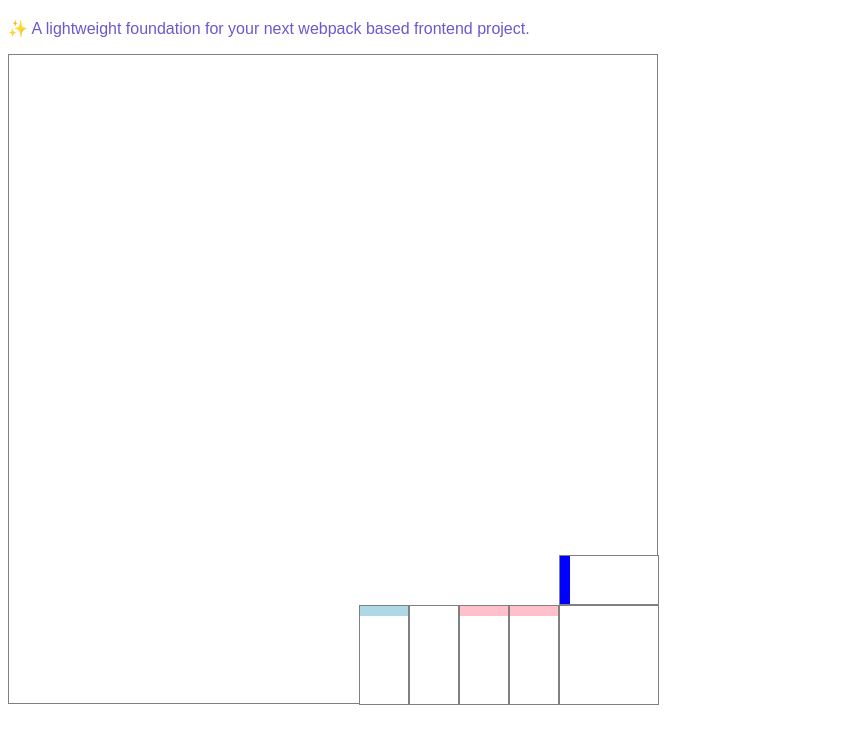
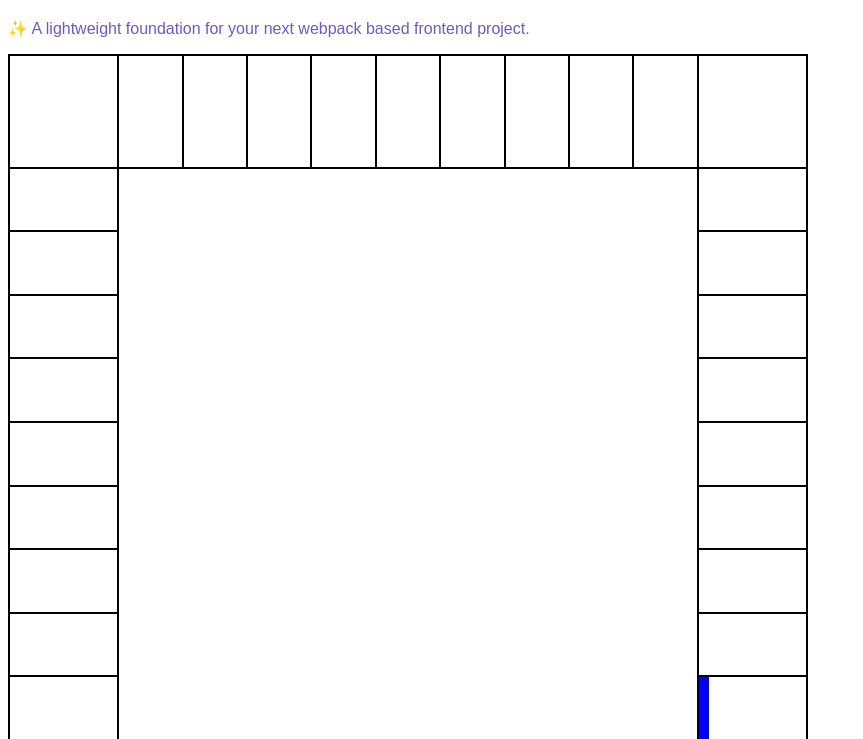
Before and after one commit to m-shaforostov/monopoly, a website built with webpack: page src/index.html in a window 1280 px wide. Shown: the part 61-800 px from the top of the page, without its empty margins (0-863 px from the left). Built offline with nearby package versions, Linux system fonts and the light colour scheme.

Commit message:
field as a table

```diff
--- a/src/index.html
+++ b/src/index.html
@@ -8,5 +8,42 @@
 <body>
   <h1>webpack starter</h1>
   <p>✨ A lightweight foundation for your next webpack based frontend project.</p>
+  <table class="table-field" >
+    <tr class="tr-top">
+      <td class="td-con cell-21" data-id="21"></td>
+      <td class="td-up cell-22" data-id="22"></td>
+      <td class="td-up cell-23" data-id="23"></td>
+      <td class="td-up cell-24" data-id="24"></td>
+      <td class="td-up cell-25" data-id="25"></td>
+      <td class="td-up cell-26" data-id="26"></td>
+      <td class="td-up cell-27" data-id="27"></td>
+      <td class="td-up cell-28" data-id="28"></td>
+      <td class="td-up cell-29" data-id="29"></td>
+      <td class="td-up cell-30" data-id="30"></td>
+      <td class="td-con cell-31" data-id="31"></td>
+    </tr>
+    <tr> <td class="td-l cell-20" data-id="20"></td> <td class="td-cc cell-center" rowspan="9" colspan="9"></td> <td class="td-r cell-32" data-id="32"></td> </tr>
+    <tr> <td class="td-l cell-19" data-id="19"></td><td class="td-r cell-33" data-id="33"></td> </tr>
+    <tr> <td class="td-l cell-18" data-id="18"></td><td class="td-r cell-34" data-id="34"></td> </tr>
+    <tr> <td class="td-l cell-17" data-id="17"></td><td class="td-r cell-35" data-id="35"></td> </tr>
+    <tr> <td class="td-l cell-16" data-id="16"></td><td class="td-r cell-36" data-id="36"></td> </tr>
+    <tr> <td class="td-l cell-15" data-id="15"></td><td class="td-r cell-37" data-id="37"></td> </tr>
+    <tr> <td class="td-l cell-14" data-id="14"></td><td class="td-r cell-38" data-id="38"></td> </tr>
+    <tr> <td class="td-l cell-13" data-id="13"></td><td class="td-r cell-39" data-id="39"></td> </tr>
+    <tr> <td class="td-l cell-12" data-id="12"></td><td class="td-r cell-40" data-id="40"></td> </tr>
+    <tr class="tr-bottom">
+      <td class="td-con cell-11" data-id="11"></td>
+      <td class="td-down cell-10" data-id="10"></td>
+      <td class="td-down cell-9" data-id="9"></td>
+      <td class="td-down cell-8" data-id="8"></td>
+      <td class="td-down cell-7" data-id="7"></td>
+      <td class="td-down cell-6" data-id="6"></td>
+      <td class="td-down cell-5" data-id="5"></td>
+      <td class="td-down cell-4" data-id="4"></td>
+      <td class="td-down cell-3" data-id="3"></td>
+      <td class="td-down cell-2" data-id="2"></td>
+      <td class="td-con cell-1" data-id="1"></td>
+    </tr>
+  </table>
 </body>
 </html>
--- a/src/scripts/data/field.js
+++ b/src/scripts/data/field.js
@@ -1,51 +1,31 @@
 const SMALL_SIDE = '50';
 const LARGE_SIDE = '100';
-const COLORS = ['white', 'pink', 'lightblue', 'magenta', 'orange', 'red', 'mint', 'green', 'blue'];
+const COLORS = ['white', '#b400ff', 'lightblue', 'magenta', 'orange', 'red', 'mint', 'green', 'blue'];
 
 const field = {
       cells: [
             {
                   index: 1,
-                  top: 650-SMALL_SIDE*2,
-                  left: 650-SMALL_SIDE*2,
-                  width: LARGE_SIDE,
-                  height: LARGE_SIDE,
                   colorClass: 'cell-color-top',
                   group: 0,
             },
             {
                   index: 2,
-                  top: 650-SMALL_SIDE*2,
-                  left: 650-SMALL_SIDE*3,
-                  width: SMALL_SIDE,
-                  height: LARGE_SIDE,
                   colorClass: 'cell-color-top',
                   group: 1,
             },
             {
                   index: 3,
-                  top: 650-SMALL_SIDE*2,
-                  left: 650-SMALL_SIDE*4,
-                  width: SMALL_SIDE,
-                  height: LARGE_SIDE,
                   colorClass: 'cell-color-top',
                   group: 1,
             },
             {
                   index: 4,
-                  top: 650-SMALL_SIDE*2,
-                  left: 650-SMALL_SIDE*5,
-                  width: SMALL_SIDE,
-                  height: LARGE_SIDE,
                   colorClass: 'cell-color-top',
                   group: 0,
             },
             {
                   index: 5,
-                  top: 650-SMALL_SIDE*2,
-                  left: 650-SMALL_SIDE*6,
-                  width: SMALL_SIDE,
-                  height: LARGE_SIDE,
                   colorClass: 'cell-color-top',
                   group: 2,
             },
@@ -55,10 +35,6 @@ const field = {
 
             {
                   index: 40,
-                  top: 650-SMALL_SIDE*3,
-                  left: 650-SMALL_SIDE*2,
-                  width: LARGE_SIDE,
-                  height: SMALL_SIDE,
                   colorClass: 'cell-color-left',
                   group: 8,
             }
--- a/src/scripts/index.js
+++ b/src/scripts/index.js
@@ -3,6 +3,23 @@ import field from './data/field';
 import $ from 'jquery';
 
 $('body').append($('<div>').addClass('field'));
+
+const cellsArray = [];
+$('.table-field td').each((index, cell) => {
+    const id = $(cell).data('id');
+    cellsArray[id-1] = cell;
+});
+
+cellsArray.forEach((cell, num) => {
+    const fieldConfig = field.cells.find(item => item.index === num+1);
+    if (!fieldConfig) return;
+    const cellDiv = $('<div>').addClass('cell-content');
+    const cellColor = $('<div>').addClass(fieldConfig.colorClass);
+    cellColor.css('backgroundColor', fieldConfig.color);
+    cellDiv.append(cellColor);
+
+    $(cell).append(cellDiv);
+});
 
 field.cells.forEach((cell) => {
     $('.field').append(
--- a/src/styles/index.scss
+++ b/src/styles/index.scss
@@ -7,7 +7,21 @@ $body-color: slateblue;
 body {
   color: $body-color;
   font-family: sans-serif;
-
+  .table-field {
+    background-color: black;
+    color: black;
+    width: 800px;
+    height: 800px;
+  }
+  th,td {
+    background-color: white;
+    padding: 0;
+    height: calc(100% / 13);
+  }
+  .td-con {
+    width: calc(100% / 13 * 1.8);
+    height: calc(100% / 13 * 1.8);
+  }
   .field {
     width: 13*50px;
     height: 13*50px;
@@ -33,4 +47,10 @@ body {
     height: 100%;
     width: 10px;
   }
+
+  .cell-content {
+    position: relative;
+    width: 100%;
+    height: 100%;
+  }
 }
```
